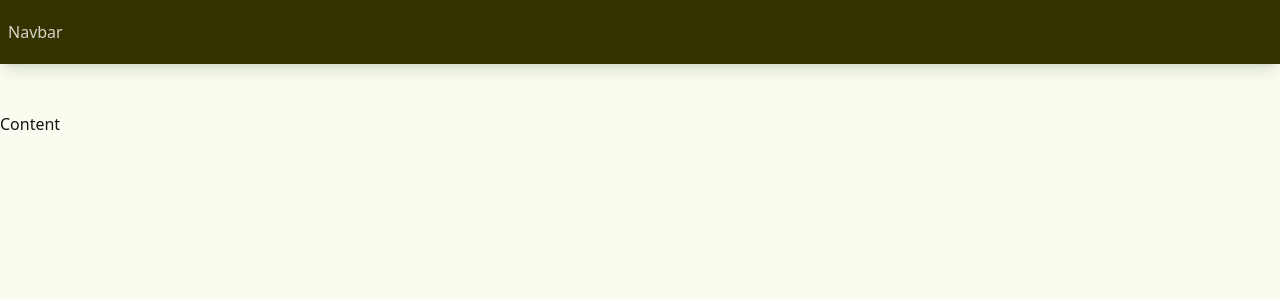
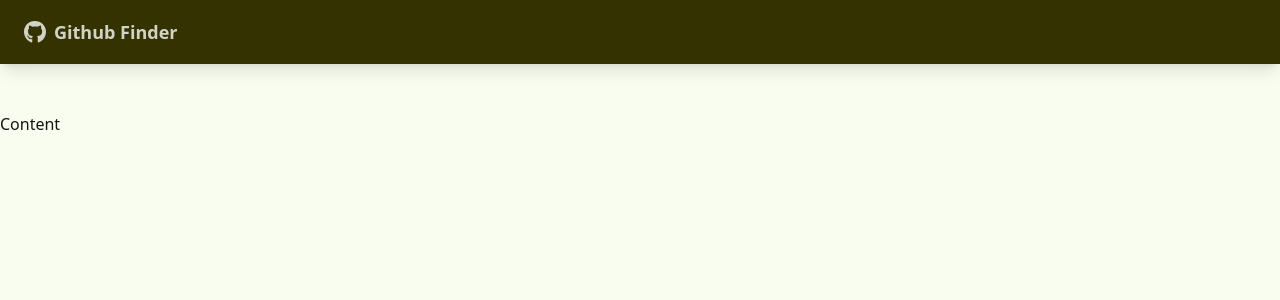
Before and after one commit to tejaswinidvekaria/teve-react, a React (Create React App) app: page / in a window 1280 px wide. Shown: the top 300 px of the page. Built offline with nearby package versions, Linux system fonts and the light colour scheme.

Commit message:
title added

```diff
--- a/src/components/layout/Navbar.jsx
+++ b/src/components/layout/Navbar.jsx
@@ -9,7 +9,12 @@ function Navbar({title}) {
   return (
     <nav className='navbar mb-12 shadow-lg bg-neutral text-neutral-content'>
         <div className='container mx-auto'>
-            Navbar
+              <div className="flex-none px-2 mx-2">
+                  <FaGithub className='inline pr-2 text-3xl' />
+                  <Link to='/' className='text-lg font-bold align-middle'>
+                      {title}
+                  </Link>
+              </div>
         </div>
     </nav>
   )
```
